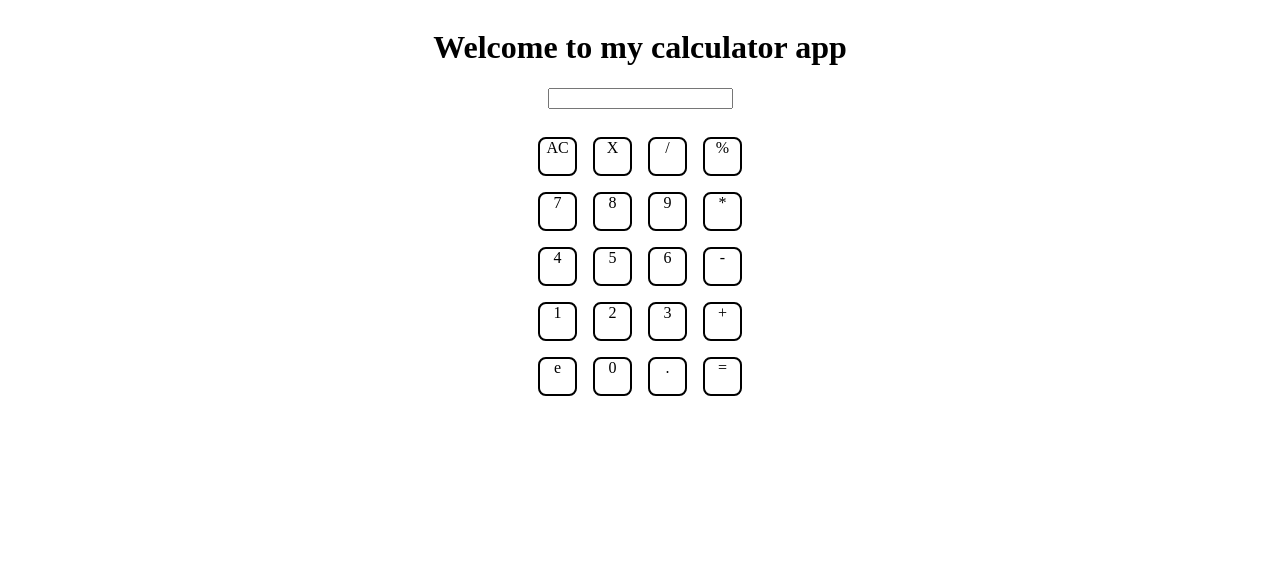
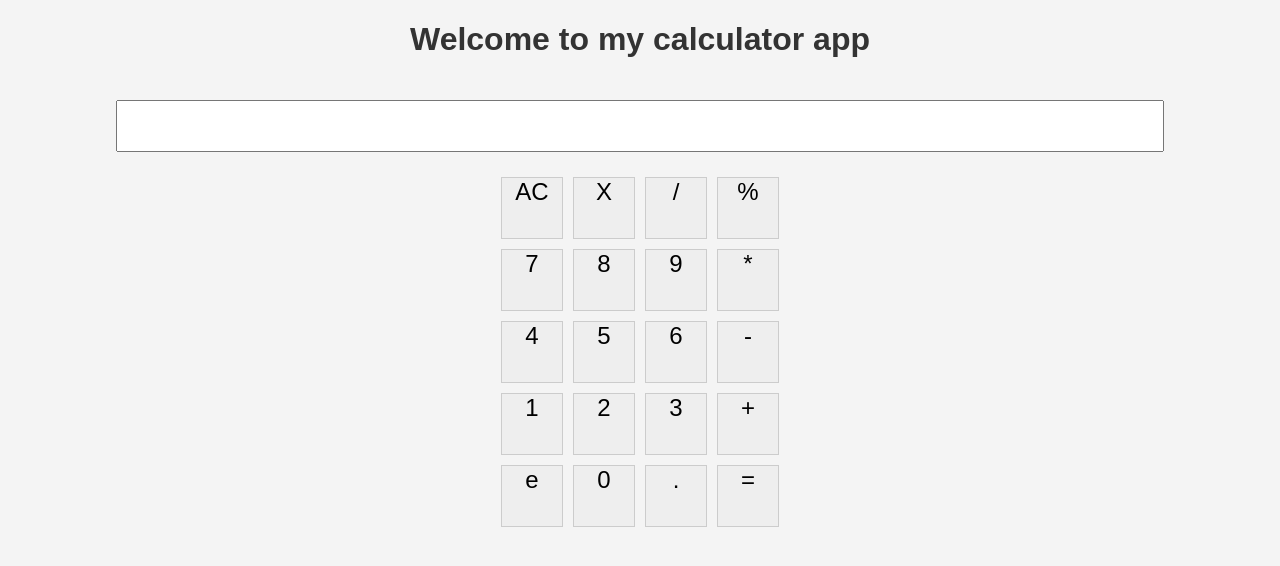
Before and after one commit to vivek-2102/Calculator-App, a plain HTML site: page index.html in a window 1280 px wide. Drawn offline with Linux system fonts and the light colour scheme.

Commit message:
styling my calculator app

```diff
--- a/style.css
+++ b/style.css
@@ -1,34 +1,45 @@
-*{
+body {
+    font-family: 'Arial', sans-serif;
+    background-color: #f4f4f4;
     text-align: center;
-
+    margin: 0;
+    padding: 0;
 }
 
-body{
-    text-align: center;
+h1 {
+    color: #333;
+}
+
+#inp {
+    width: 80%;
+    padding: 10px;
+    font-size: 1.5em;
+    margin: 20px 0;
+}
+
+.btn-container {
     display: flex;
     flex-direction: column;
-    justify-content: center;
     align-items: center;
 }
-.btn-container{
+
+.row {
     display: flex;
-    flex-direction: column;
-    justify-content: center;
-    align-items: center;
 }
-.row{
-    display: flex;
-    /* flex-direction: column; */
-    justify-content: center;
-    align-items: center;
+
+.btn {
+    width: 60px;
+    height: 60px;
+    font-size: 1.5em;
+    margin: 5px;
+    cursor: pointer;
+    border: 1px solid #ccc;
+    background-color: #eee;
+    transition: background-color 0.3s;
 }
-#inp{
-    margin-bottom: 20px;
+
+.btn:hover {
+    background-color: #ddd;
 }
-.btn{
-    height: 35px;
-    width: 35px;
-    border-radius: 20%;
-    border: 2px solid black;
-    margin: 0.5rem;
-}
+
+/* Add more styling as needed */
```
